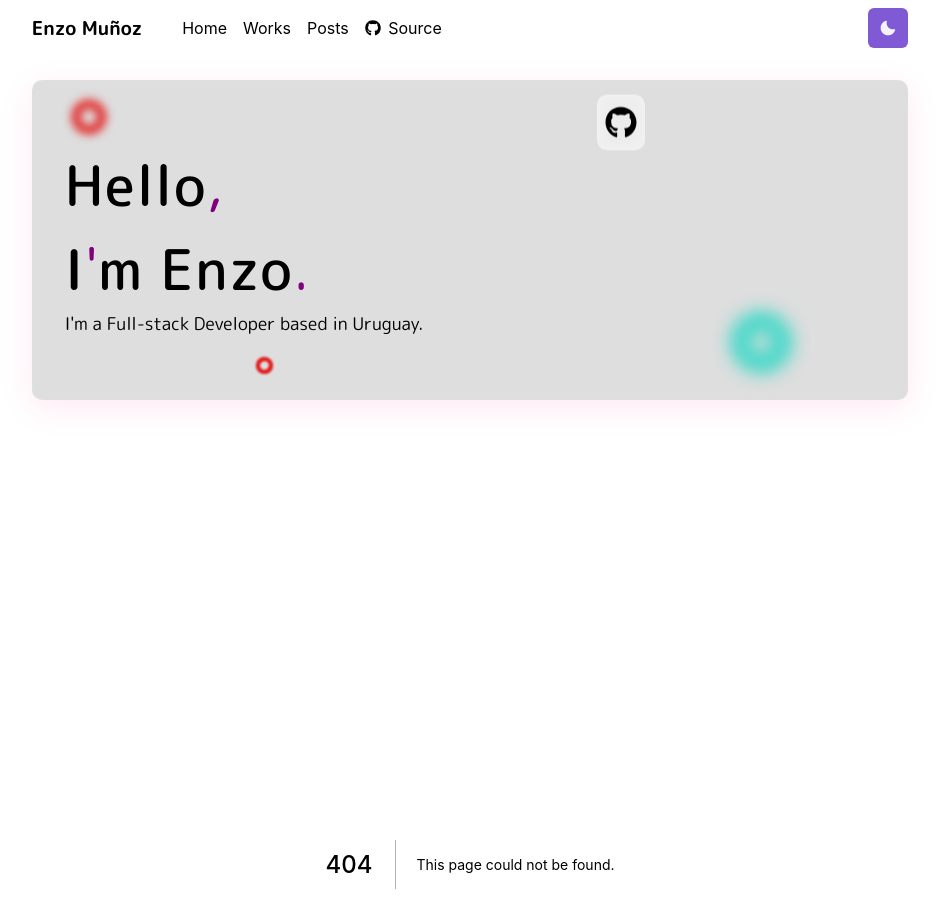
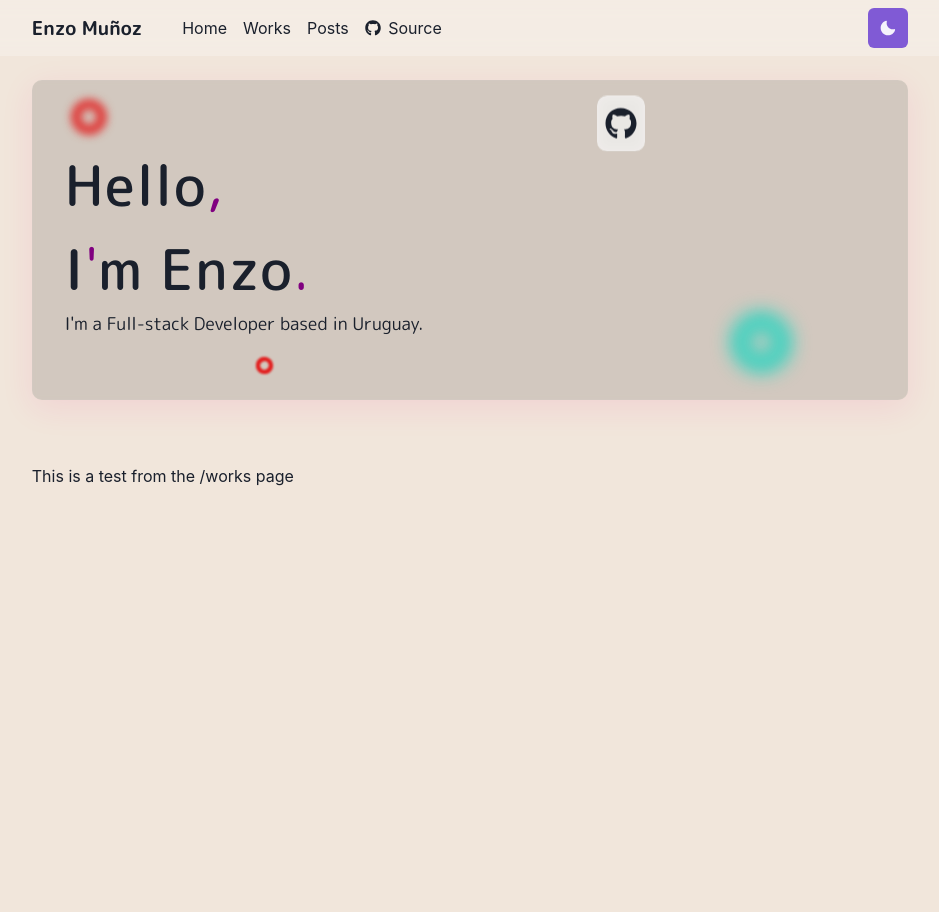
Before and after one commit to enzom-uy/portfolio, a Next.js app: page /works in a window 1280 px wide. Before the commit this address had no page. Shown: the top 912 px of the page, without its empty margins (170-1109 px from the left). After the commit the page ends 800 px from the top, so only its background shows below. Built offline with nearby package versions, Linux system fonts and the light colour scheme.

Commit message:
Create /works route

```diff
--- /dev/null
+++ b/pages/works.tsx
@@ -0,0 +1,9 @@
+import { Flex } from '@chakra-ui/react'
+import { NextPage } from 'next'
+import React from 'react'
+
+const Works: NextPage = () => {
+  return <Flex>This is a test from the /works page</Flex>
+}
+
+export default Works
```
